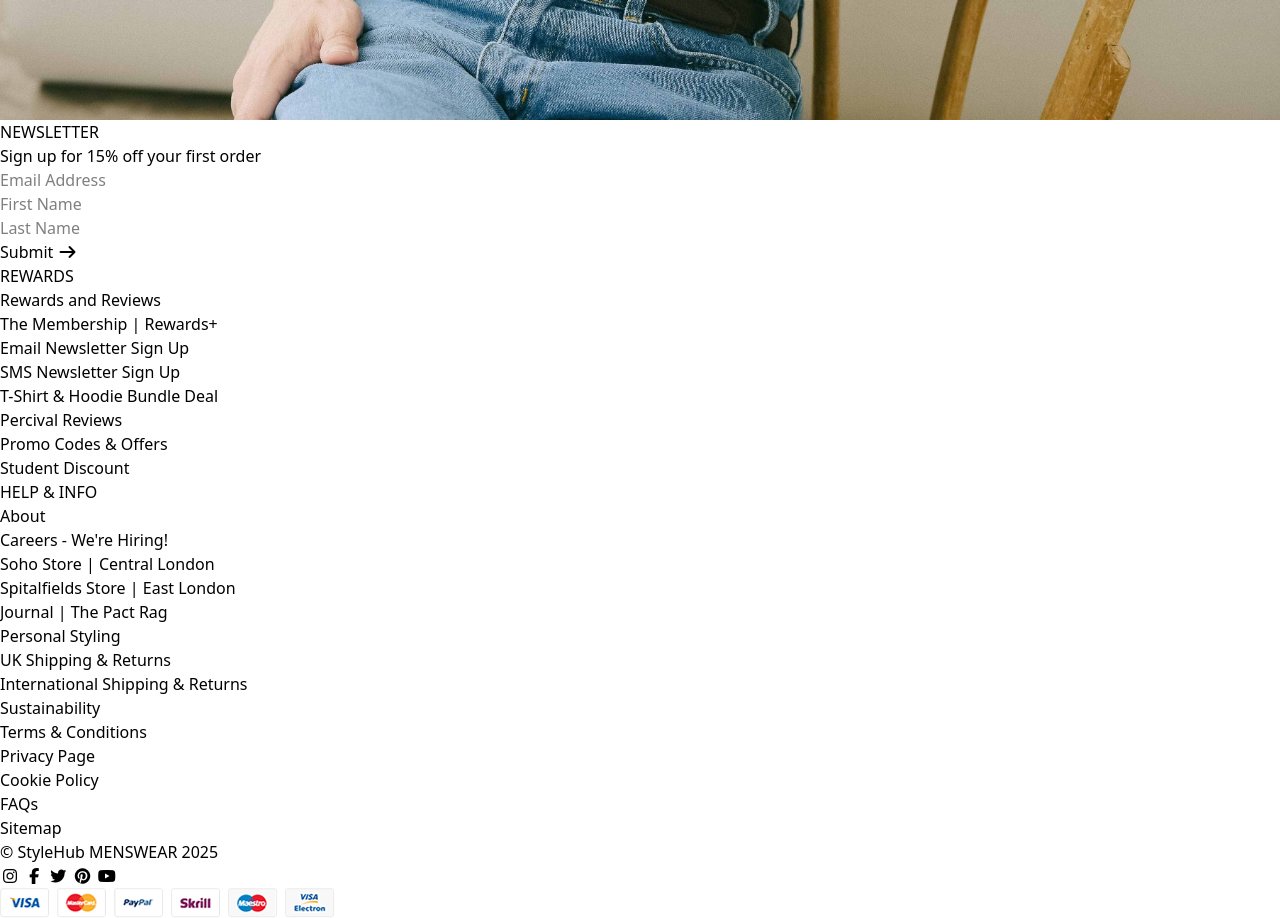
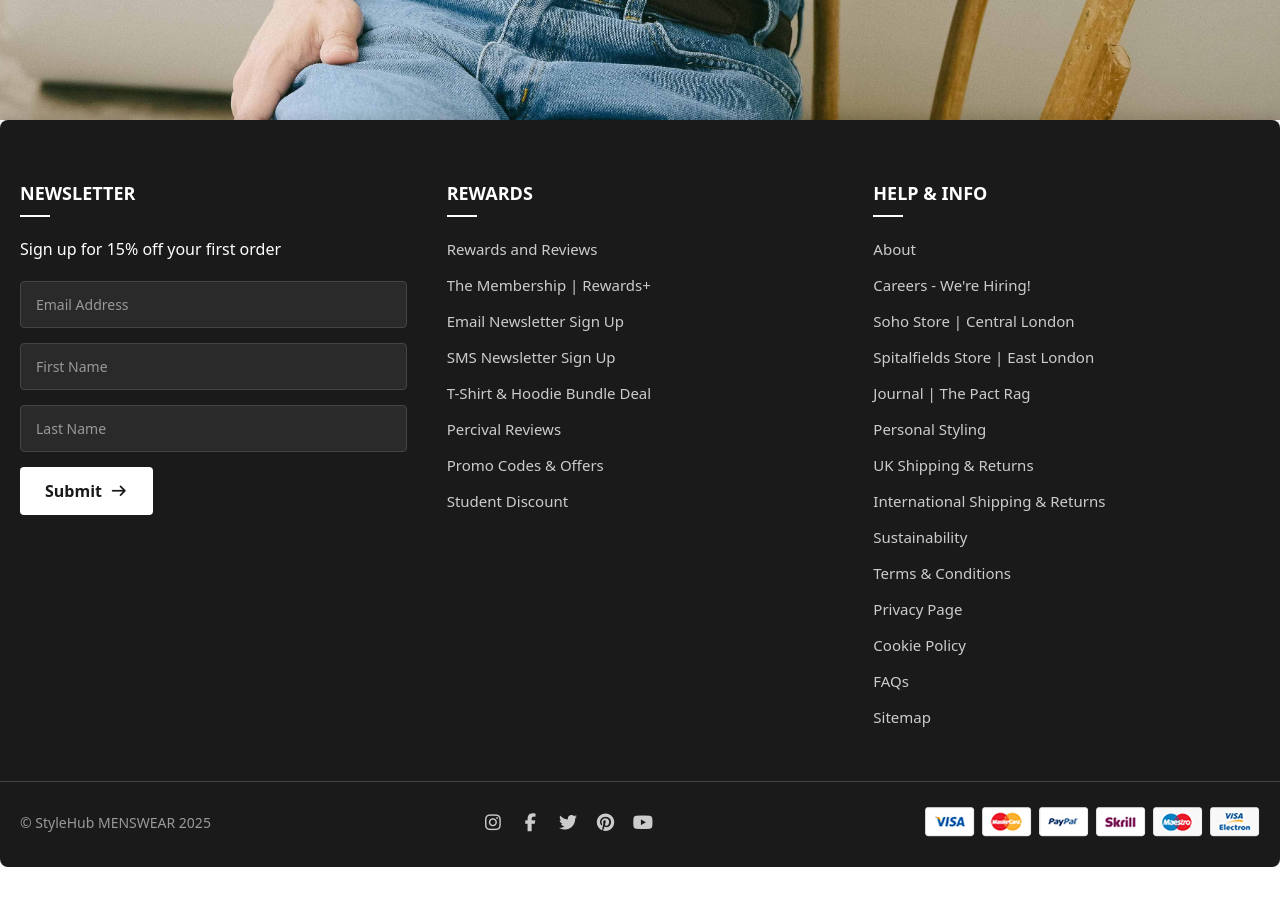
Before and after one commit to Ammar-Tehseen/E-Commerce-Project, a plain HTML site: page index.html in a window 1280 px wide. Shown: the part 720-1638 px from the top of the page. After the commit the page ends 1587 px from the top, so only its background shows below. Drawn offline with nearby package versions, Linux system fonts and the light colour scheme.

Commit message:
Update style.css

```diff
--- a/style.css
+++ b/style.css
@@ -45,3 +45,209 @@
     padding: 8px 16px;
     margin-right: 8px;
 }
+
+
+        footer {
+            background-color: #1a1a1a;
+            color: #fff;
+            padding: 60px 0 30px;
+            margin-top: auto;
+            border-radius: 8px;
+            box-shadow: 0 -4px 12px rgba(0, 0, 0, 0.1);
+        }
+
+        .footer-content {
+            display: grid;
+            grid-template-columns: repeat(auto-fit, minmax(250px, 1fr));
+            gap: 40px;
+            margin-bottom: 40px;
+            padding: 0 20px;
+        }
+
+        .footer-column h3 {
+            font-size: 18px;
+            font-weight: 600;
+            margin-bottom: 20px;
+            position: relative;
+            padding-bottom: 10px;
+            color: #ffffff;
+        }
+
+        .footer-column h3:after {
+            content: '';
+            position: absolute;
+            left: 0;
+            bottom: 0;
+            width: 30px;
+            height: 2px;
+            background-color: #fff;
+        }
+
+        .footer-column ul {
+            list-style: none;
+        }
+
+        .footer-column ul li {
+            margin-bottom: 12px;
+        }
+
+        .footer-column ul li a {
+            color: #ccc;
+            text-decoration: none;
+            transition: color 0.3s;
+            font-size: 15px;
+            display: inline-block;
+        }
+
+        .footer-column ul li a:hover {
+            color: #fff;
+            transform: translateX(5px);
+        }
+
+        .newsletter-form {
+            margin-top: 20px;
+        }
+
+        .newsletter-form h4 {
+            font-size: 16px;
+            margin-bottom: 15px;
+            font-weight: 500;
+            color: #ffffff;
+        }
+
+        .form-group {
+            margin-bottom: 15px;
+        }
+
+        .form-group input {
+            width: 100%;
+            padding: 12px 15px;
+            background-color: #2a2a2a;
+            border: 1px solid #444;
+            color: #fff;
+            border-radius: 4px;
+            font-size: 14px;
+            transition: border-color 0.3s;
+        }
+
+        .form-group input:focus {
+            outline: none;
+            border-color: #fff;
+        }
+
+        .form-group input::placeholder {
+            color: #999;
+        }
+
+        .submit-btn {
+            background-color: #fff;
+            color: #1a1a1a;
+            border: none;
+            padding: 12px 25px;
+            font-weight: 600;
+            border-radius: 4px;
+            cursor: pointer;
+            transition: all 0.3s;
+            display: inline-flex;
+            align-items: center;
+        }
+
+        .submit-btn:hover {
+            background-color: #e6e6e6;
+            transform: translateY(-2px);
+        }
+
+        .submit-btn i {
+            margin-left: 8px;
+            font-size: 14px;
+        }
+
+        .footer-bottom {
+            border-top: 1px solid #444;
+            padding-top: 25px;
+            display: flex;
+            justify-content: space-between;
+            align-items: center;
+            flex-wrap: wrap;
+            gap: 20px;
+            padding: 25px 20px 0;
+        }
+
+        .copyright {
+            color: #999;
+            font-size: 14px;
+        }
+
+        .social-links {
+            display: flex;
+            gap: 15px;
+        }
+
+        .social-links a {
+            color: #ccc;
+            font-size: 18px;
+            transition: color 0.3s;
+        }
+
+        .social-links a:hover {
+            color: #fff;
+        }
+
+        .payment-methods {
+            display: flex;
+            gap: 10px;
+            flex-wrap: wrap;
+        }
+
+        .payment-methods i {
+            font-size: 24px;
+            color: #ccc;
+        }
+
+        /* Responsive adjustments */
+        @media (max-width: 768px) {
+            .footer-content {
+                grid-template-columns: 1fr;
+                gap: 30px;
+            }
+
+            .footer-bottom {
+                flex-direction: column;
+                text-align: center;
+            }
+        }
+
+        @media (max-width: 480px) {
+            .footer-column h3 {
+                font-size: 16px;
+            }
+
+            .footer-column ul li a {
+                font-size: 14px;
+            }
+
+            .submit-btn {
+                width: 100%;
+                justify-content: center;
+            }
+        }
+
+        .demo-content {
+            text-align: center;
+            padding: 40px 20px;
+            margin-bottom: 30px;
+            background: linear-gradient(135deg, #6a11cb 0%, #2575fc 100%);
+            border-radius: 8px;
+            color: white;
+        }
+
+        .demo-content h1 {
+            font-size: 2.5rem;
+            margin-bottom: 15px;
+        }
+
+        .demo-content p {
+            font-size: 1.2rem;
+            max-width: 700px;
+            margin: 0 auto;
+        }
```
